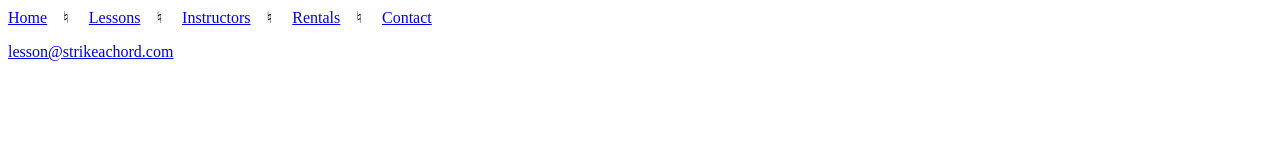
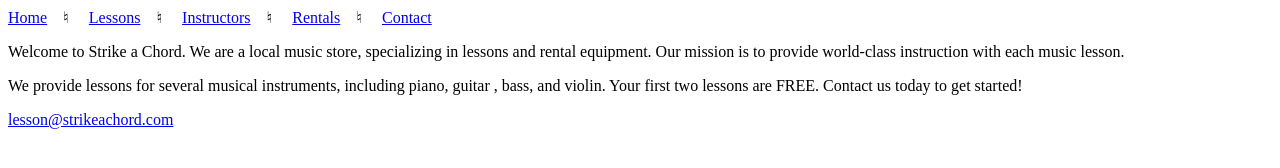
Before and after one commit to menchuavip1/strikeachord, a plain HTML site: page index.html in a window 1280 px wide. Drawn offline with Linux system fonts and the light colour scheme.

Commit message:
Add introduction to index.html
Added introductory text about the music store and lessons.

```diff
--- a/index.html
+++ b/index.html
@@ -13,8 +13,9 @@
     </nav>
     <main>
       <div id="intro">
-        <p></p>
-        <p></p>
+        <p> Welcome to Strike a Chord. We are a local music store, specializing in lessons and rental equipment. Our mission is to provide world-class instruction with each music lesson.  </p>
+        <p> We provide lessons for several musical instruments, including piano, guitar , bass, and violin. Your first two lessons are FREE. Contact us today to get started! </p>
+    </main>
       </div>
     </main>
     <footer>
```
